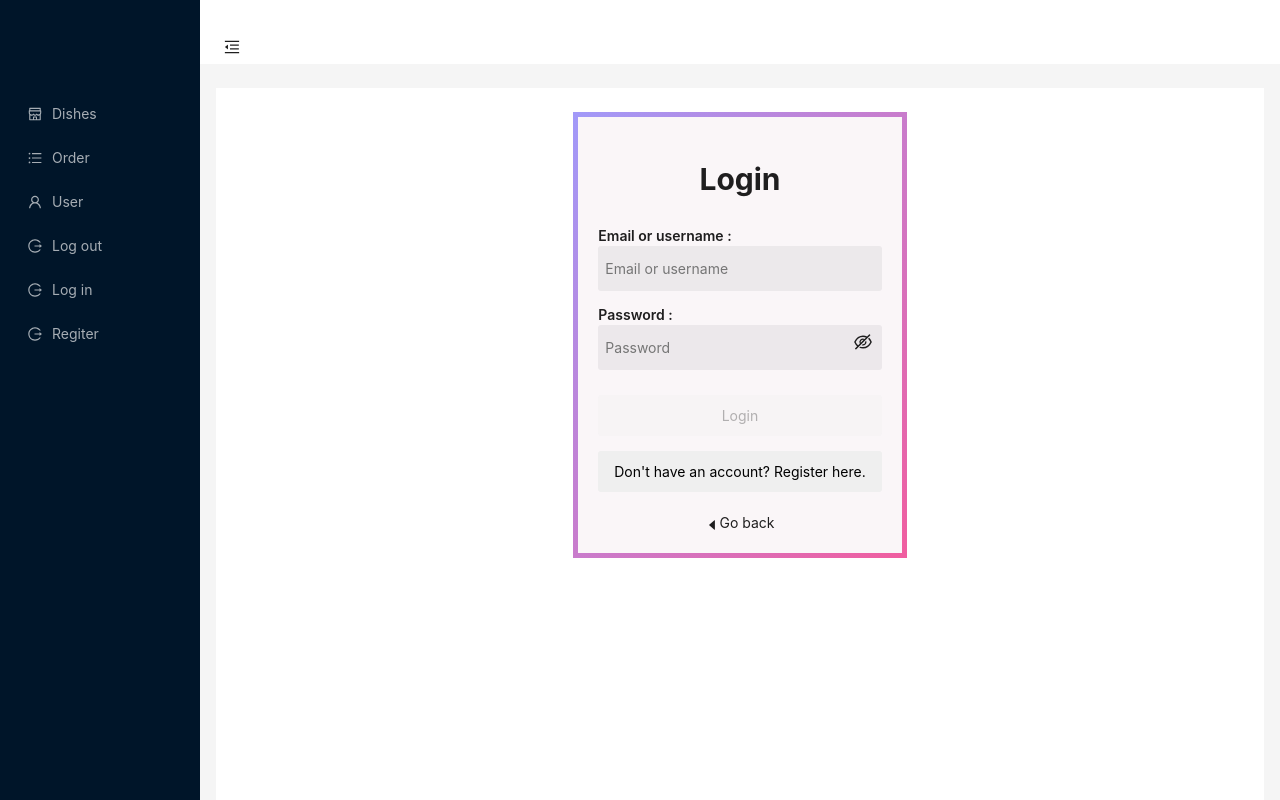
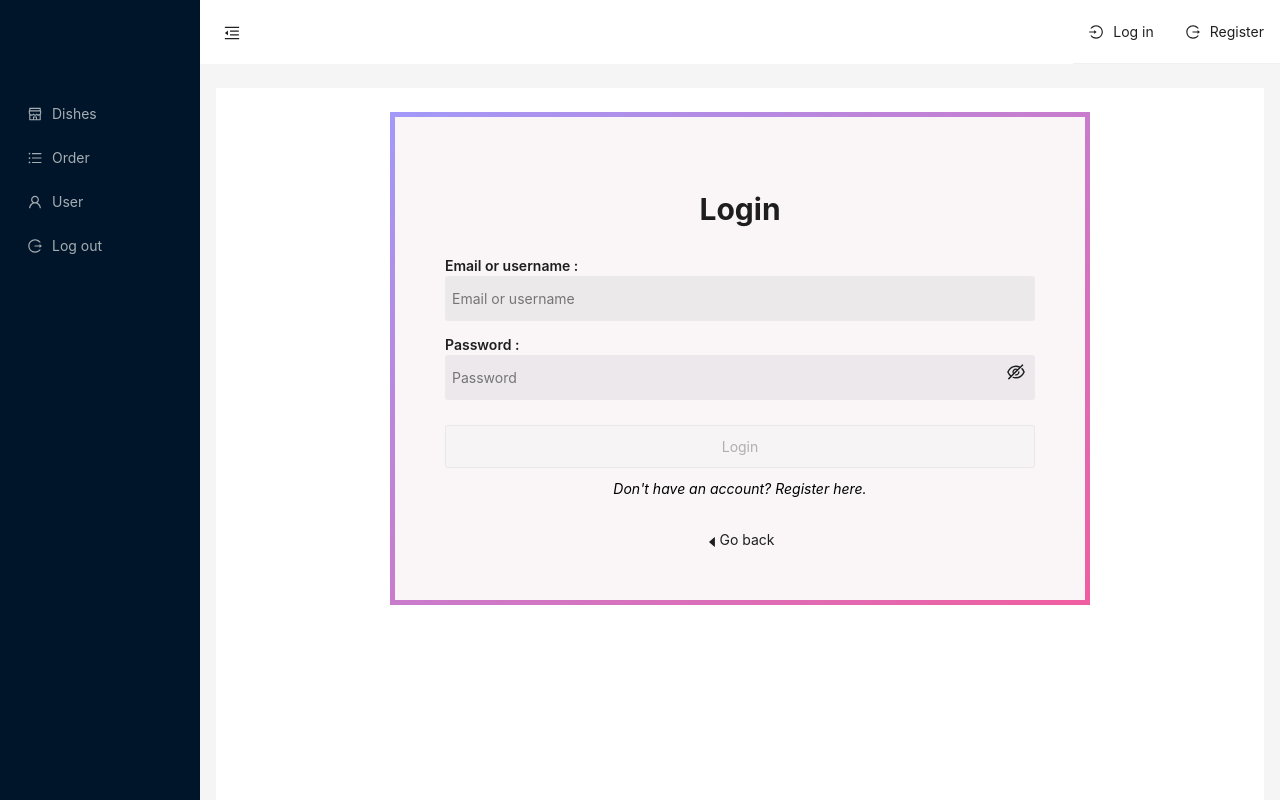
Before and after one commit to phanducmanhk65/Food-App, a React (Create React App) app in the folder frontend/: page /login in a window 1280 px wide. Shown: the top 800 px of the page. Built offline with nearby package versions, Linux system fonts and the light colour scheme.

Commit message:
Login + Register

```diff
--- a/frontend/src/component/Login.js
+++ b/frontend/src/component/Login.js
@@ -5,6 +5,7 @@ import {
 } from "@ant-design/icons";
 import React, { useState } from "react";
 import "../styles/Login.scss";
+import { Link } from "react-router-dom";
 
 const Login = (props) => {
   const [email, setEmail] = useState("");
@@ -58,12 +59,11 @@ const Login = (props) => {
         >
           Login
         </button>
-        <button
+        <Link to="/register"
           className="link-btn"
-          onClick={() => props.onFormSwitch("register")}
         >
           Don't have an account? Register here.
-        </button>
+        </Link>
         <div className="back">
           <CaretLeftOutlined style={{ marginTop: "4px" }} /> Go back
         </div>
--- a/frontend/src/component/ParentComponent.js
+++ /dev/null
@@ -1,28 +0,0 @@
-import React, { useState } from "react";
-import Login from "./Login";
-import Register from "./Register";
-
-const ParentComponent = () => {
-  const [isLoginForm, setIsLoginForm] = useState(true);
-
-  // Function to switch between login and register forms
-  const handleFormSwitch = (formType) => {
-    if (formType === "register") {
-      setIsLoginForm(false); // Switch to register form
-    } else {
-      setIsLoginForm(true); // Switch to login form
-    }
-  };
-
-  return (
-    <div>
-      {isLoginForm ? (
-        <Login onFormSwitch={handleFormSwitch} />
-      ) : (
-        <Register onFormSwitch={handleFormSwitch} />
-      )}
-    </div>
-  );
-};
-
-export default ParentComponent;
--- a/frontend/src/component/Register.js
+++ b/frontend/src/component/Register.js
@@ -5,6 +5,7 @@ import {
 } from "@ant-design/icons";
 import React, { useState } from "react";
 import "../styles/Login.scss";
+import { Link } from "react-router-dom";
 
 const Register = (props) => {
   const [email, setEmail] = useState("");
@@ -70,12 +71,12 @@ const Register = (props) => {
         >
           Sign up
         </button>
-        <button
+        <Link to="/login"
           className="link-btn"
-          onClick={() => props.onFormSwitch("login")}
+
         >
           Already have an account? Login here.
-        </button>
+        </Link>
         <div className="back">
           <CaretLeftOutlined style={{ marginTop: "4px" }} /> Go back
         </div>
--- a/frontend/src/styles/AdminPanel.scss
+++ b/frontend/src/styles/AdminPanel.scss
@@ -10,8 +10,17 @@
     height: 90px;
 }
 
-.ant-menu{
+.ant-menu {
 
     position: sticky;
     top: 90px;
 }
+
+.header-container {
+    display: grid;
+    grid-template-columns: 1fr auto;
+    align-items: center;
+    padding: 0;
+    background: colorBgContainer;
+    width: 30%;
+}
--- a/frontend/src/styles/Login.scss
+++ b/frontend/src/styles/Login.scss
@@ -5,10 +5,12 @@
   border-image-source: linear-gradient(to right bottom, #a299f8, #f05ea0);
   display: flex;
   flex-direction: column;
+  width: 700px;
   margin: 0 auto;
-  padding: 20px;
+  padding: 50px;
   background-color: #faf6f8;
 }
+
 .title {
   text-align: center;
   font-size: 30px;
@@ -16,10 +18,12 @@
   padding-top: 20px;
   margin-bottom: 20px;
 }
+
 .text {
   font-weight: 600;
   padding-top: 3px;
 }
+
 input[type="text"] {
   padding: 12px 7px;
   outline: none;
@@ -28,10 +32,12 @@ input[type="text"] {
   margin-bottom: 10px;
   border-radius: 3px;
   width: 100%;
+
   &:hover {
     background-color: #dedede;
   }
 }
+
 .input-pass {
   position: relative;
 
@@ -41,6 +47,7 @@ input[type="text"] {
     right: 10px;
   }
 }
+
 input[type="password"] {
   padding: 12px 7px;
   outline: none;
@@ -54,22 +61,40 @@ input[type="password"] {
     background-color: #dedede;
   }
 }
+
 button[disabled="disabled"],
 button:disabled {
   cursor: not-allowed;
 }
+
+.link-btn {
+  margin-top: 15px;
+  padding: 10px;
+  margin: 0 auto;
+  text-decoration: none;
+  color: black;
+  font-style: italic;
+
+
+  &:hover {
+    font-weight: bolder;
+    color: rgb(255, 0, 0);
+  }
+}
+
 button {
   margin-top: 15px;
   padding: 10px;
   border-radius: 3px;
   outline: none;
-  border: none;
+  border: 1px solid #1618230f;
 
   &.active {
     background-color: #fe2c55;
     color: white;
   }
 }
+
 .back {
   display: flex;
   justify-content: center;
--- a/frontend/src/views/AdminPanel.jsx
+++ b/frontend/src/views/AdminPanel.jsx
@@ -7,12 +7,13 @@ import {
   ShopOutlined,
   UnorderedListOutlined,
   LogoutOutlined,
+  LoginOutlined,
 } from "@ant-design/icons";
 import { Layout, Menu, Button, theme } from "antd";
 import CrudUser from "./CrudUser";
 import CrudDishesManagement from "./CrudDishesManagement";
 import OrderStatus from "./OrderStatus";
-import ParentComponent from "../component/ParentComponent";
+import Login from "../component/Login";
 import Register from "../component/Register";
 import { Routes, Route, useNavigate } from "react-router-dom";
 const { Header, Sider, Content } = Layout;
@@ -53,21 +54,14 @@ function AdminPanel() {
               icon: <LogoutOutlined />,
               label: "Log out",
             },
-            {
-              key: "/login",
-              icon: <LogoutOutlined />,
-              label: "Log in",
-            },
-            {
-              key: "/regiter",
-              icon: <LogoutOutlined />,
-              label: "Regiter",
-            },
+
+
           ]}
         />
       </Sider>
       <Layout>
         <Header style={{ padding: 0, background: colorBgContainer }}>
+
           <Button
             type="text"
             icon={collapsed ? <MenuUnfoldOutlined /> : <MenuFoldOutlined />}
@@ -75,9 +69,28 @@ function AdminPanel() {
             style={{
               fontSize: "16px",
               width: 64,
-              height: 64,
+              height: 64,marginTop: '1px'
             }}
           />
+
+          <Menu style={{ padding: 0, float: 'right' }}
+
+          theme="light"
+          mode="horizontal"
+          onClick={({ key }) => navigate(key)}
+          items={[
+            {
+              key: "/login",
+              icon: <LoginOutlined />,
+              label: "Log in",
+            },
+            {
+              key: "/register",
+              icon: <LogoutOutlined />,
+              label: "Register",
+            }
+          ]}
+          ></Menu>
         </Header>
         <Content
           style={{
@@ -122,13 +135,13 @@ function AdminPanel() {
               path="/login"
               element={
                 <div>
-                  <ParentComponent />
+                  <Login />
                 </div>
               }
             ></Route>
-            <Route
+              <Route
               exact
-              path="/regiter"
+              path="/register"
               element={
                 <div>
                   <Register />
```
